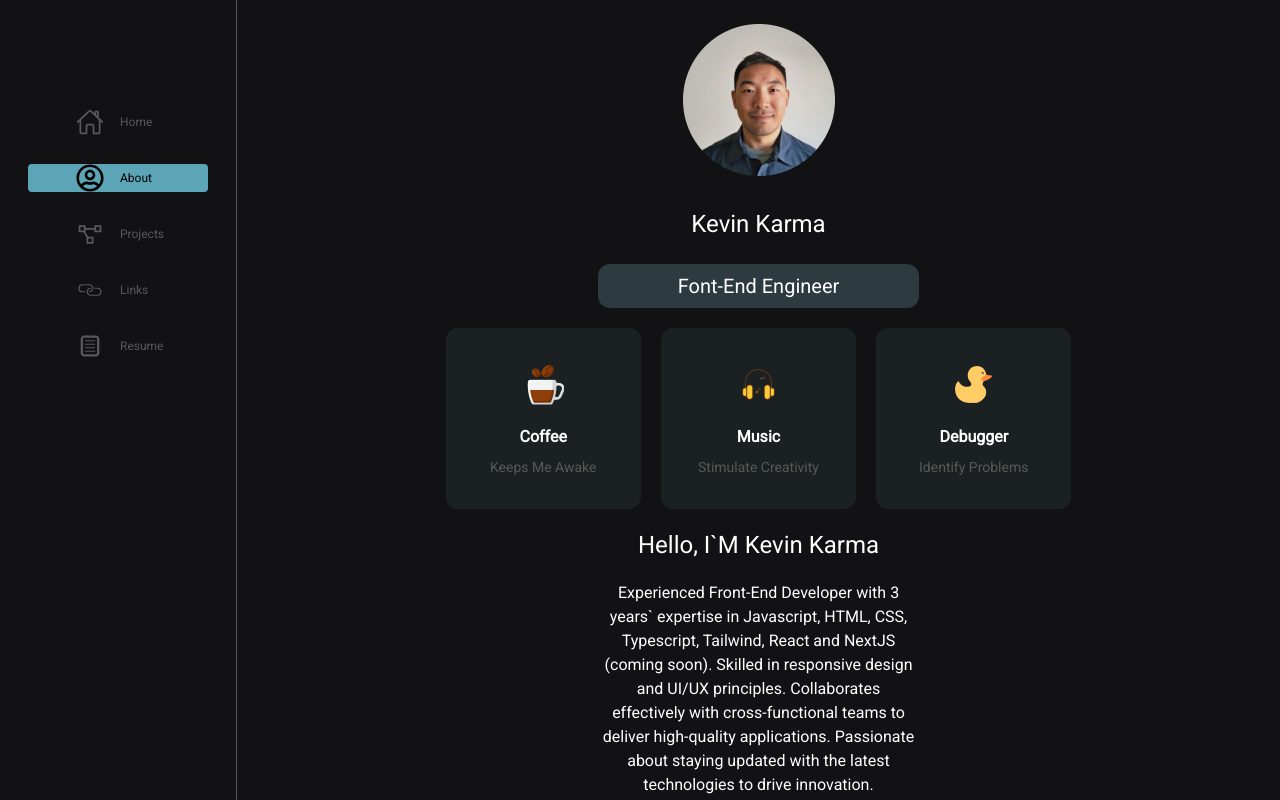
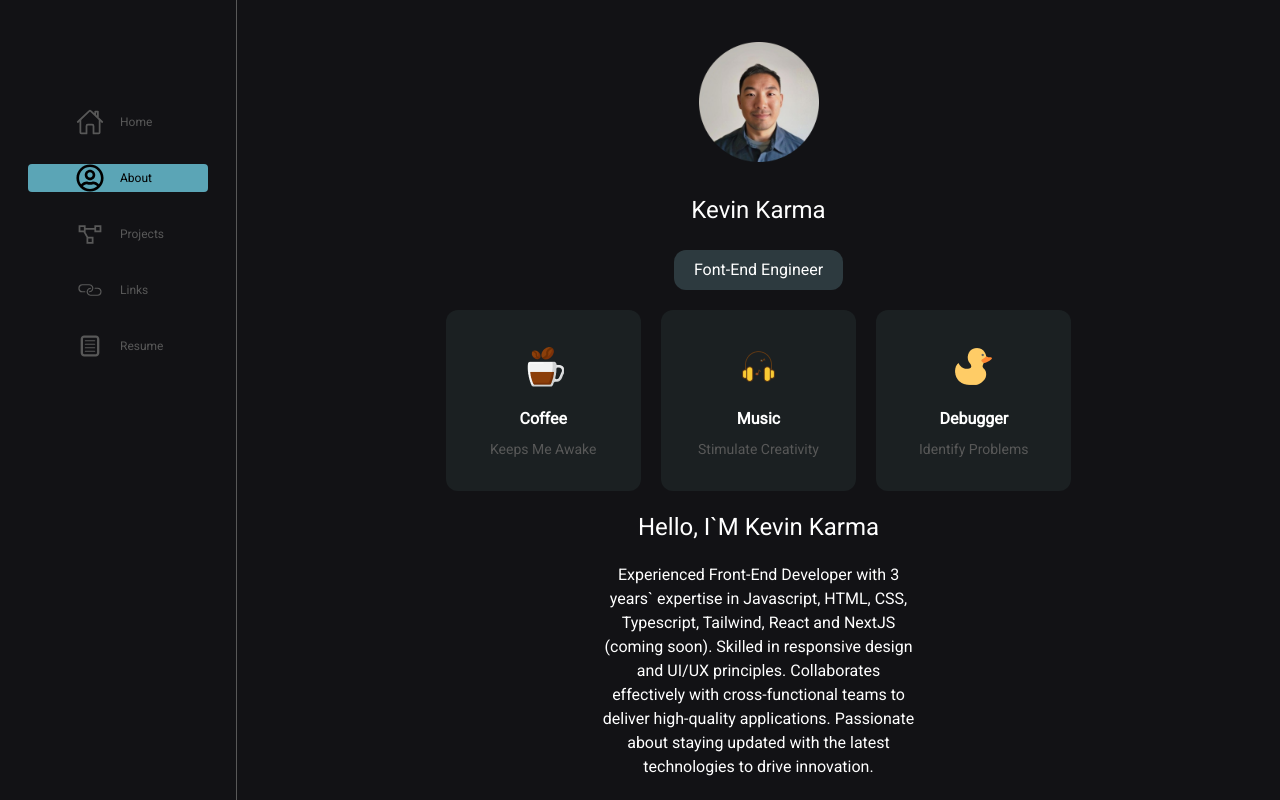
Before and after one commit to TenNga/nextjs-portfolio, a Next.js app: page /about in a window 1280 px wide. Built offline with nearby package versions, Linux system fonts and the light colour scheme.

Commit message:
fixing github calender bug

```diff
--- a/src/components/Shared/ProfileInfo.tsx
+++ b/src/components/Shared/ProfileInfo.tsx
@@ -5,9 +5,9 @@ import { HeaderLarge } from "./Heading";
 export default function ProfileInfo({className}:{className?:string}) {
     return(
         <>
-            <Image src={userImage} alt="user image" width={152} height={152} className="mt-5"/>
+            <Image src={userImage} alt="user image" width={120} height={120} className="mt-5"/>
             <HeaderLarge className="mt-8 mobile:text-base">kevin karma</HeaderLarge>
-            <p className="text-white text-xl bg-[#2D3A3F] text-center mt-6 py-2 px-20 rounded-xl capitalize mobile:text-lg mobile:px-8">font-end engineer</p>
+            <p className="text-white text-base bg-[#2D3A3F] text-center mt-6 py-2 px-5 rounded-xl capitalize mobile:text-lg mobile:px-8">font-end engineer</p>
         </>
     )
 }
--- a/src/components/SkillHobby/index.tsx
+++ b/src/components/SkillHobby/index.tsx
@@ -9,7 +9,7 @@ function SkillHobby({name}:{name:string}) {
 
     return(
         <div className="mt-10">
-            <h1 className="text-white font-medium text-2xl capitalize">{name}</h1>
+            <h1 className="text-white font-medium text-xl capitalize">{name}</h1>
             <div className="flex flex-wrap mt-8 gap-y-4">
                 {name === 'skills'? renderSkills : renderHobbies}
             </div>
--- a/src/containers/main-section/index.tsx
+++ b/src/containers/main-section/index.tsx
@@ -7,7 +7,7 @@ function MainSection() {
     return(
         <div className="mt-8 mx-6 basis-[65%] mobile:basis-full">
             <MainHobby className="mobile:hidden"/>
-            <GithubActivityGraph />
+            {/* <GithubActivityGraph /> */}
             <RecentProject />
         </div>
     )
```
